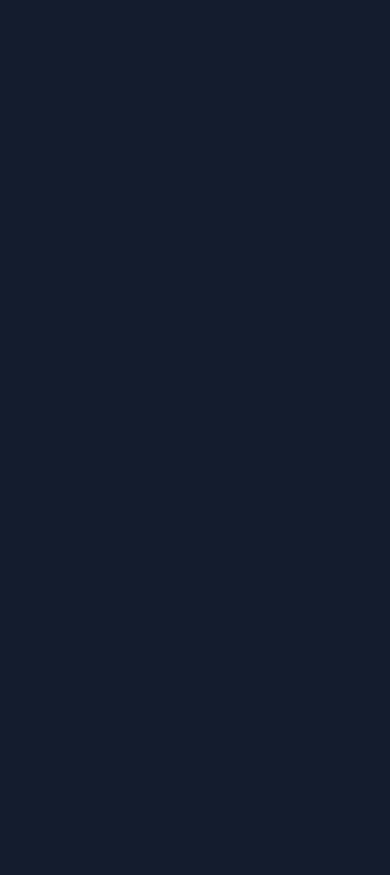
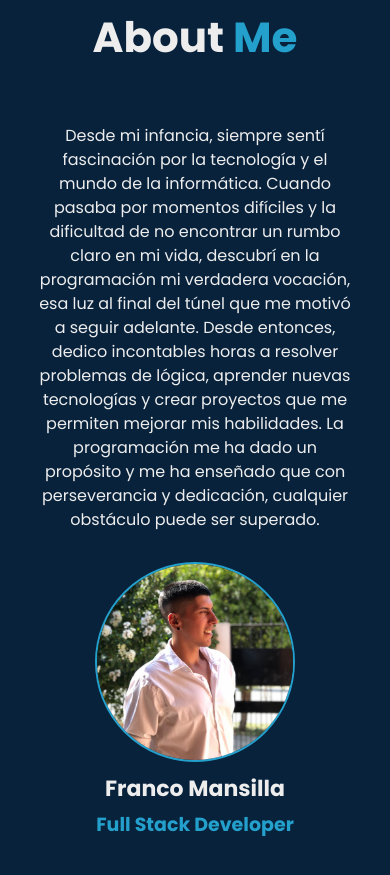
Before and after one commit to frangabriel13/portfolio, a React (Vite) app: page / in a window 390 px wide. Shown: the part 1020-1895 px from the top of the page. Before the commit the page ends 971 px from the top, so only its background shows below. Built offline with nearby package versions, Linux system fonts and the light colour scheme.

Commit message:
about responsive

```diff
--- a/src/App.css
+++ b/src/App.css
@@ -13,7 +13,7 @@
 
 :root {
   --bg-color: #141C2E;
-  --second-bg-color: #112e42;
+  --second-bg-color: #08223c;
   --dark-color: #040b13;
   --text-color: #ededed;
   --main-color: #24a0cc ;
--- a/src/App.jsx
+++ b/src/App.jsx
@@ -1,12 +1,14 @@
 import './App.css';
 import Header from './components/header/Header';
 import Home from './components/home/Home';
+import About from './components/about/About';
 
 function App() {
   return (
     <>
       <Header />
       <Home />
+      <About />
     </>
   )
 }
--- /dev/null
+++ b/src/components/about/About.jsx
@@ -0,0 +1,30 @@
+import React from "react";
+import s from "./About.module.css";
+
+const About = () => {
+  return(
+    <div className={s.container}>
+      <h2 className={s.title}>About <span>Me</span></h2>
+      <div className={s.about}>
+        <div className={s.leftSection}>
+          <img src="/src/assets/yo.jpeg" alt="Profile" className={s.image} />
+          <h4 className={s.name}>Franco Mansilla</h4>
+          <h5 className={s.role}>Full Stack Developer</h5>
+        </div>
+        <div className={s.rightSection}>
+          <p className={s.description}>Desde mi infancia, siempre sentí fascinación por la tecnología y
+          el mundo de la informática. Cuando pasaba por momentos difíciles y la dificultad
+          de no encontrar un rumbo claro en mi vida, descubrí en la programación mi verdadera vocación,
+          esa luz al final del túnel que me motivó a seguir adelante. Desde entonces,
+          dedico incontables horas a resolver problemas de lógica, aprender nuevas tecnologías
+          y crear proyectos que me permiten mejorar mis habilidades.
+          La programación me ha dado un propósito y me ha enseñado que con perseverancia y dedicación,
+          cualquier obstáculo puede ser superado.</p>
+        </div>
+      </div>
+    </div>
+  )
+}
+
+
+export default About;
--- /dev/null
+++ b/src/components/about/About.module.css
@@ -0,0 +1,82 @@
+.container {
+  text-align: center;
+  padding: 5.5rem 9%;
+  align-items: center;
+  background-color: var(--second-bg-color);
+  display: flex;
+  flex-direction: column;
+}
+
+.title {
+  font-size: 4.2rem;
+  margin-bottom: 5.5rem;
+}
+
+.title span {
+  color: var(--main-color);
+}
+
+.about {
+  display: flex;
+  justify-content: space-between;
+  flex: 1;
+  align-items: center;
+}
+
+.leftSection {
+  width: 30%;
+  display: flex;
+  flex-direction: column;
+  align-items: center;
+}
+
+.image {
+  width: 20rem;
+  height: 20rem;
+  border-radius: 50%;
+  border: .2rem solid var(--main-color);
+  margin-bottom: 1rem;
+  object-fit: cover;
+}
+
+.name {
+  font-size: 2.2rem;
+  font-weight: bold;
+  margin-bottom: 0.5rem;
+  color: var(--text-color);
+}
+
+.role {
+  font-size: 1.9rem;
+  color: var(--main-color);
+}
+
+.rightSection {
+  width: 70%;
+  display: flex;
+  flex-direction: column;
+  align-items: center;
+}
+
+.description {
+  font-size: 1.6rem;
+  line-height: 1.5;
+  color: var(--text-color);
+}
+
+@media (max-width: 768px) {
+  .about {
+    flex-direction: column;
+  }
+
+  .leftSection {
+    width: 100%;
+    order: 2;
+  }
+
+  .rightSection {
+    width: 100%;
+    order: 1;
+    margin-bottom: 3rem;
+  }
+}
```
Also changed, not shown: src/assets/developer.png (deleted), src/assets/yo.jpeg (added).
